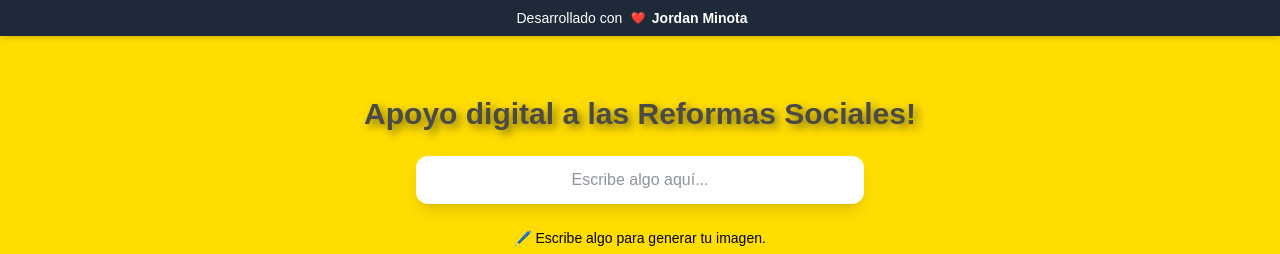
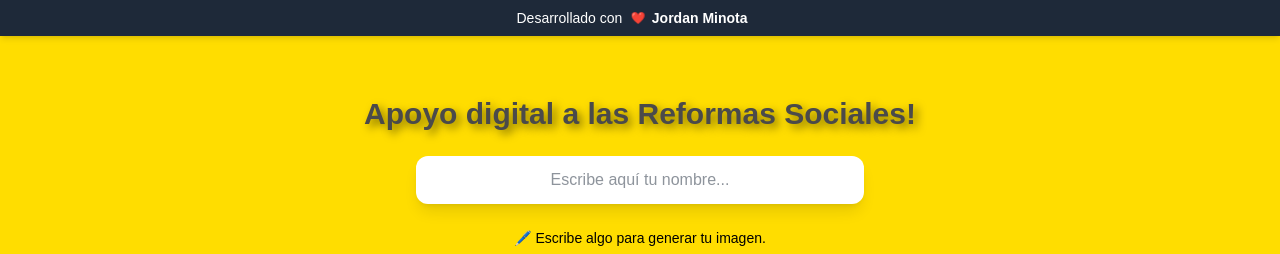
Before and after one commit to minotajordan/app_nombre_reformas_ya_ph, a Next.js app: page / in a window 1280 px wide. Shown: the top 254 px of the page. Built offline with nearby package versions, Linux system fonts and the light colour scheme.

Commit message:
change placeholder input

```diff
--- a/src/app/page.tsx
+++ b/src/app/page.tsx
@@ -275,7 +275,7 @@
               onChange={handleInputChange}
               className="w-full px-4 py-3 bg-white text-gray-800 rounded-xl shadow-lg focus:outline-none focus:ring-4 focus:ring-blue-500 focus:ring-opacity-50 text-center"
               maxLength={40}
-              placeholder="Escribe algo aquí..."
+              placeholder="Escribe aquí tu nombre..."
           />
         </div>
         {imageData ? (
```
